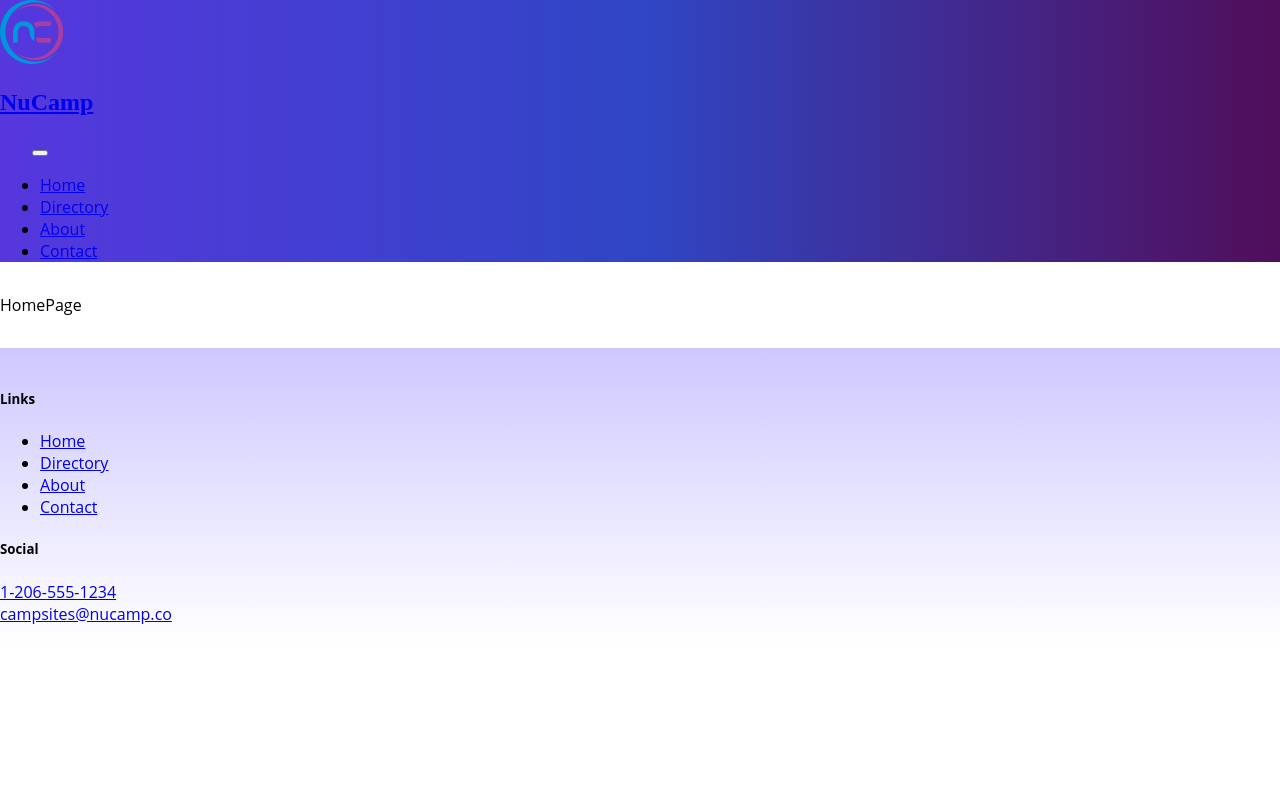
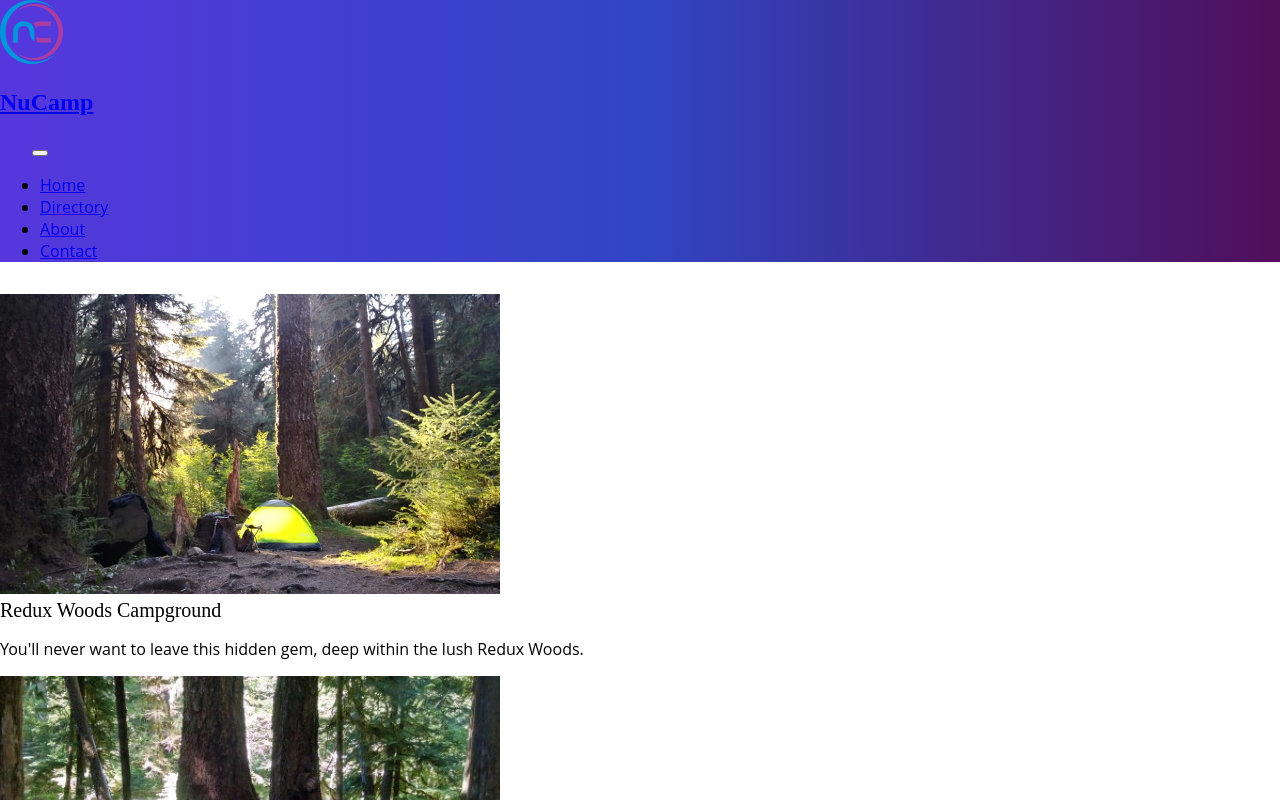
Before and after one commit to nicholasmullins/react_campground_site, a React (Create React App) app: page / in a window 1280 px wide. Shown: the top 800 px of the page. Built offline with nearby package versions, Linux system fonts and the light colour scheme; the HTML template or start-up script is replaced by a standard one.

Commit message:
Homepage Display. Created DipslayList, DisplayCard and edited the Homepage.js to include DisplayList component

```diff
--- a/src/features/display/DisplayCard.js
+++ b/src/features/display/DisplayCard.js
@@ -1,13 +1,16 @@
-import { Card, Carding, CardText, CardBody, CardTitle } from 'reactstrap';
+import { Card, CardImg, CardText, CardBody, CardTitle } from 'reactstrap';
 
-const DisplayCard = ({item}) => {
+const DisplayCard = ({ item }) => {
     const { image, name, description } = item;
     return (
         <Card>
             <CardImg src={image} alt={name} />
             <CardBody>
-                <CardTitle>{description}</CardTitle>
+                <CardTitle>{name}</CardTitle>
+                <CardText>{description}</CardText>
             </CardBody>
         </Card>
     )
 }
+
+export default DisplayCard;
--- a/src/features/display/DisplayList.js
+++ b/src/features/display/DisplayList.js
@@ -0,0 +1,22 @@
+import { Col, Row } from 'reactstrap';
+import DisplayCard from './DisplayCard';
+import { selectFeaturedCampsite } from '../campsites/campsitesSlice';
+import { selectFeaturedPromotion } from '../promotions/promotionsSlice';
+
+const DisplayList = () => {
+    const items = [selectFeaturedCampsite(), selectFeaturedPromotion()];
+
+    return (
+        <Row>
+            {items.map((item, idx) => {
+                return (
+                    <Col md className='m-1' key={idx}>
+                        <DisplayCard item={item} />
+                    </Col>
+                )
+            })}
+        </Row>
+    )
+}
+
+export default DisplayList;
--- a/src/pages/HomePage.js
+++ b/src/pages/HomePage.js
@@ -1,5 +1,12 @@
+import { Container } from 'reactstrap';
+import DisplayList from '../features/display/DisplayList';
+
 const HomePage = () => {
-    return <div>HomePage</div>
+    return (
+    <Container>
+        <DisplayList />
+    </Container>
+    );
 };
 
 export default HomePage;
```
